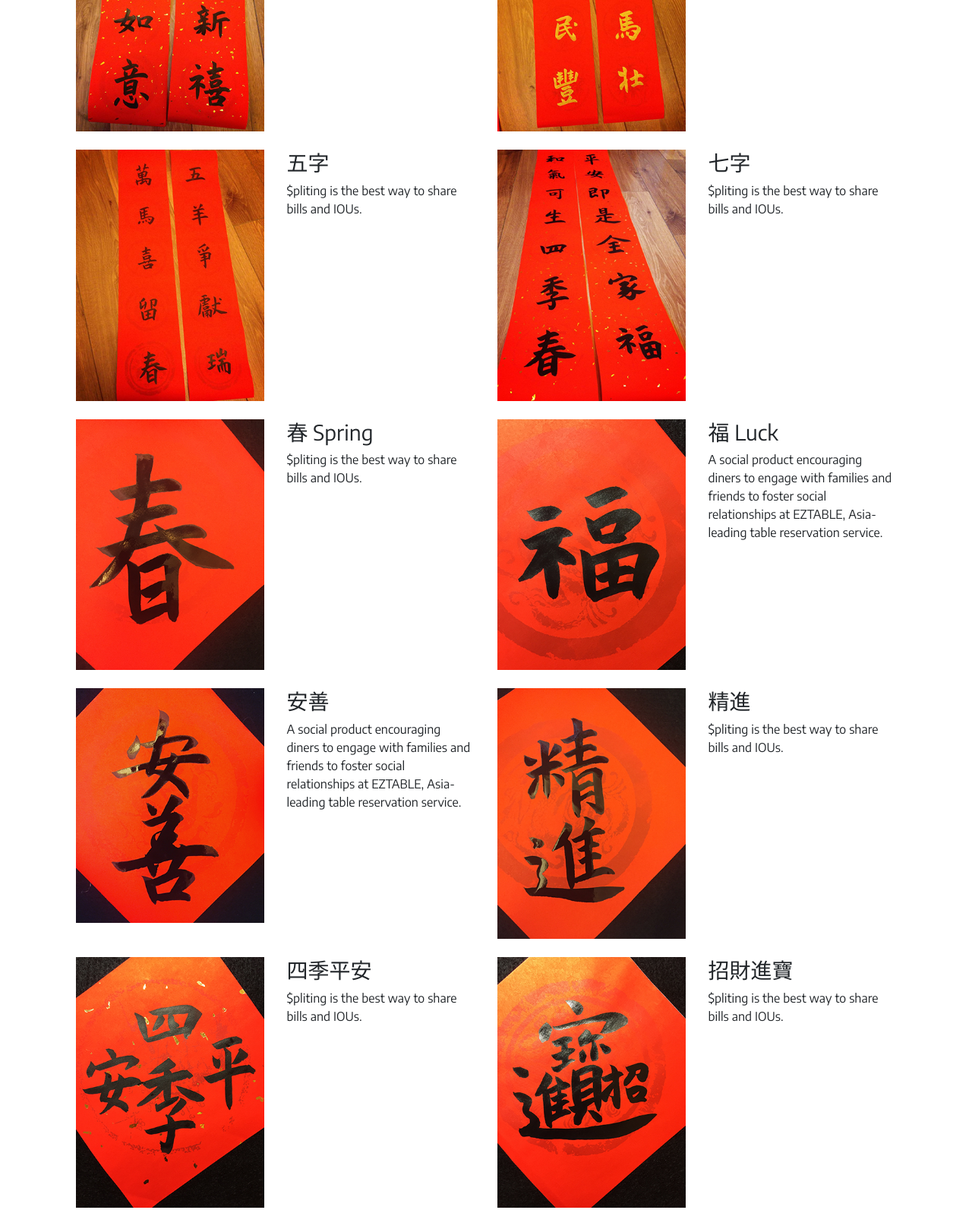
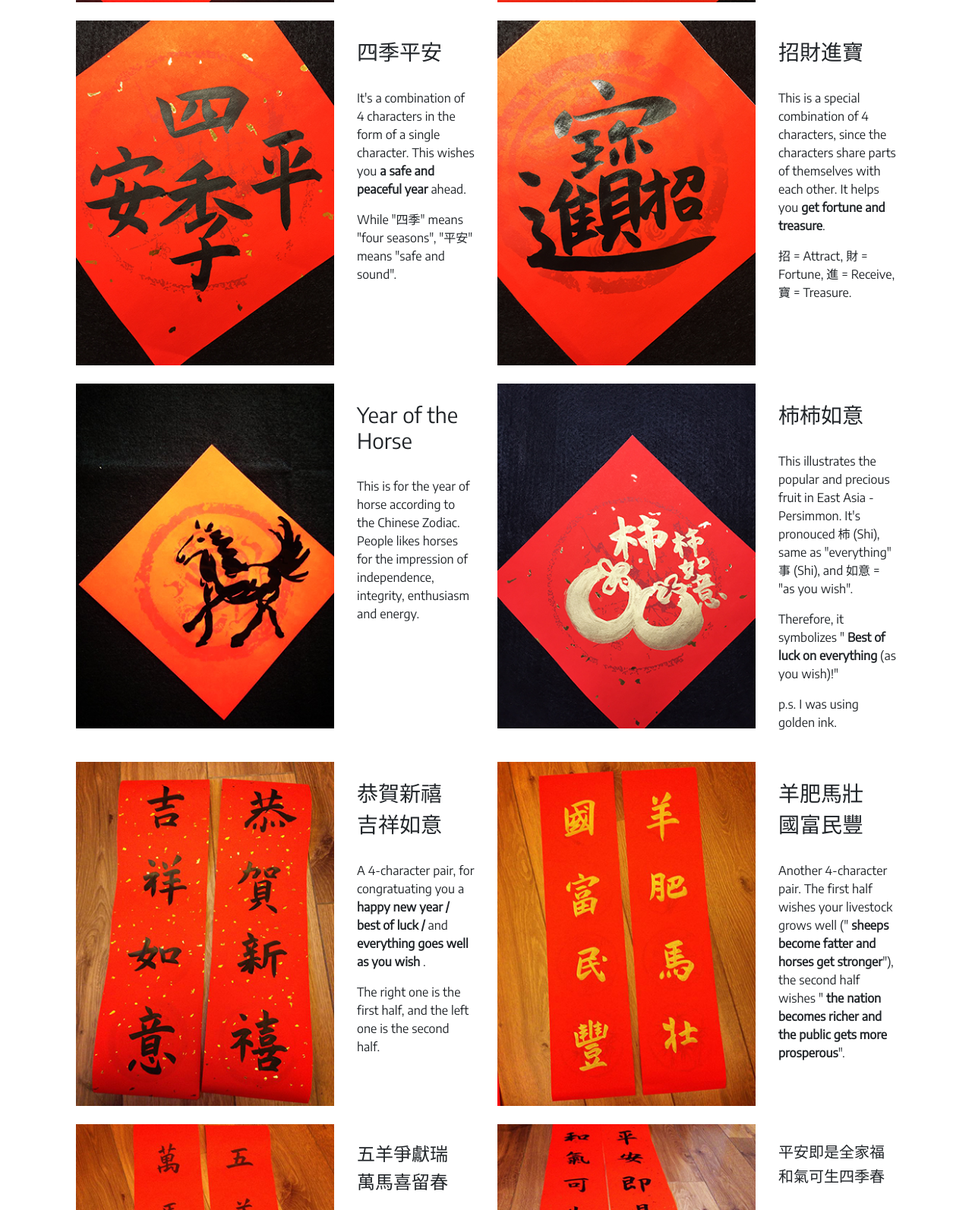
Before and after one commit to michellechou/html290-final-project, a website: page calligraphy/index.html in a window 1280 px wide. Shown: the part 965-2558 px from the top of the page at 76% size. Drawn offline with nearby package versions, Linux system fonts and the light colour scheme; files that its build step writes are made by us from their sources; a web font is replaced by a local one.

Commit message:
calligraphy done

```diff
--- a/calligraphy/index.html
+++ b/calligraphy/index.html
@@ -22,7 +22,6 @@
     <link rel="stylesheet" href="./css/style.css">
     <link href="https://fonts.googleapis.com/css?family=Encode+Sans" rel="stylesheet">
     <link href="https://fonts.googleapis.com/css?family=Encode+Sans+Condensed" rel="stylesheet">
-
     <style>
         body {
             font-family: 'Encode Sans', sans-serif;
@@ -33,7 +32,7 @@
 </head>
 
 <body>
-    <nav class="navbar navbar-expand-sm navbar-light bg-white sticky-top">
+    <nav class="navbar navbar-expand-sm navbar-light sticky-top" style="background-color: #fcf4ef; ">
         <a class="navbar-brand namefont col-9" href="../index.html#projects"> ← Ming-Chieh (Michelle) Chou</a>
         <!-- <button class="navbar-toggler" type="button" data-toggle="collapse" data-target="#navbarNavAltMarkup" aria-controls="navbarNavAltMarkup"
                 aria-expanded="false" aria-label="Toggle navigation"> -->
@@ -53,11 +52,19 @@
         <div class="col-lg-8 col-sm-6 col-12 order-1">
             <br>
             <br>
-            <h3>Chinese Calligraphy</h3>
+            <h3>Chinese Calligraphy / New Year Couplets</h3>
             <br>
-            <p>Lorem ipsum dolor sit amet consectetur adipisicing elit. Autem quas assumenda expedita fugiat iusto eaque cumque
-                officia modi animi rem tenetur ut neque dignissimos voluptates, minima, quidem natus dolorem cupiditate.
+            <p>Chinese Calligraphy is one kind of artistic expressions of human language in a tangible form. The genres of painting
+                and calligraphy developed simultaneously, sharing identical tools—namely, brush and ink.
             </p>
+            <p> I started practicing both since high school, and developed my own style. In recent years, I've been focusing
+                on applying both skills to write (and paint) modern Chinese New Year Couplets, which can be either a single
+                character, a pair of two complementary poetic lines, or multiple characters being creatively combined into
+                one in artistic forms. Couplets convey maxims or best wishes for the coming year, written on special red
+                papers.
+            </p>
+            <p> I love writing New Year Couplets for bringing happiness and wishes for family and friends. And some of them make
+                "customized order" for the kind of wishes they want! ;-) Here are 11 of my recent works.</p>
         </div>
         <div class="col-lg-4 col-sm-6 col-12 order-2">
             <br>
@@ -66,171 +73,211 @@
             </div>
         </div>
     </div>
-
+    <br>
+    <hr>
+    <br>
     <div class="container ">
         <div class="row ">
             <!-- Pic 1 -->
-            <div class="col-lg-3 col-sm-6 col-12 order-1 ">
-                <br>
+            <div class="col-lg-4 col-sm-6 col-12 order-001 ">
                 <div class="box_img">
-                    <img src="./images/1-1-350.jpg " width="100% " height="100% " alt="project2 ">
+                    <img src="./images/1-1-350.jpg " width="100% " height="100% " alt="spring">
                 </div>
             </div>
-            <div class="col-lg-3 col-sm-6 col-12 order-2">
+            <div class="col-lg-2 col-sm-6 col-12 order-002">
                 <br>
                 <h3>春 Spring</h3>
-                <p>$pliting is the best way to share bills and IOUs.
+                <br>
+                <p>"Spring" is one of the most popular single characters for couplets. It means the best wishes for a rich and
+                    bountiful spring.
                 </p>
             </div>
             <!-- Pic 2 -->
-            <div class="col-lg-3 col-sm-6 col-12 order-3 ">
-                <br>
+            <div class="col-lg-4 col-sm-6 col-12 order-003 ">
                 <div class="box_img">
-                    <img src="./images/1-2-350.jpg " width="100% " height="100% " alt="project1 ">
+                    <img src="./images/1-2-350.jpg " width="100% " height="100% " alt="luck">
                 </div>
             </div>
-            <div class="col-lg-3 col-sm-6 col-12 order-4">
+            <div class="col-lg-2 col-sm-6 col-12 order-004">
                 <br>
                 <h3>福 Luck</h3>
-                <p>A social product encouraging diners to engage with families and friends to foster social relationships at
-                    EZTABLE, Asia-leading table reservation service.
+                <br>
+                <p>"Luck" is another self-explanatory popular character. Wishing you the best of luck in the coming year.
                 </p>
             </div>
             <!-- Pic 3 -->
-            <div class="col-lg-3 col-sm-6 col-12 order-5">
+            <div class="col-lg-4 col-sm-6 col-12 order-005">
                 <br>
                 <div class="box_img">
-                    <img src="./images/2-1-350.jpg " width="100% " height="100% " alt="project1 ">
+                    <img src="./images/3-1-350.jpg " width="100% " height="100% " alt="fourseasons">
                 </div>
             </div>
-            <div class="col-lg-3 col-sm-6 col-12 order-6">
+            <div class="col-lg-2 col-sm-6 col-12 order-006">
                 <br>
-                <h3>安善</h3>
-                <p>A social product encouraging diners to engage with families and friends to foster social relationships at
-                    EZTABLE, Asia-leading table reservation service.
-                </p>
+                <br>
+                <h3>四季平安</h3>
+                <br> It's a combination of 4 characters in the form of a single character. This wishes you
+                <b> a safe and peaceful year </b>ahead.</p>
+                <p>While "四季" means "four seasons", "平安" means "safe and sound".</p>
             </div>
             <!-- Pic 4 -->
-            <div class="col-lg-3 col-sm-6 col-12 order-7">
-                <br>
-                <div class="box_img">
-                    <img src="./images/2-2-350.jpg " width="100% " height="100% " alt="project1 ">
-                </div>
-            </div>
-            <div class="col-lg-3 col-sm-6 col-12 order-8">
-                <br>
-                <h3>精進</h3>
-                <p>$pliting is the best way to share bills and IOUs.
-                </p>
-            </div>
-            <!-- Pic 5 -->
-            <div class="col-lg-3 col-sm-6 col-12 order-9">
-                <br>
-                <div class="box_img">
-                    <img src="./images/3-1-350.jpg " width="100% " height="100% " alt="project1 ">
-                </div>
-            </div>
-            <div class="col-lg-3 col-sm-6 col-12 order-10">
-                <br>
-                <h3>四季平安</h3>
-                <p>$pliting is the best way to share bills and IOUs.
-                </p>
-            </div>
-            <!-- Pic 6 -->
-            <div class="col-lg-3 col-sm-6 col-12 order-11">
+            <div class="col-lg-4 col-sm-6 col-12 order-007">
                 <br>
                 <div class="box_img">
                     <img src="./images/3-2-350.jpg " width="100% " height="100% " alt="project1 ">
                 </div>
             </div>
-            <div class="col-lg-3 col-sm-6 col-12 order-12">
+            <div class="col-lg-2 col-sm-6 col-12 order-008">
+                <br>
                 <br>
                 <h3>招財進寶</h3>
-                <p>$pliting is the best way to share bills and IOUs.
+                <br>
+                <p>This is a special combination of 4 characters, since the characters share parts of themselves with each other.
+                    It helps you
+                    <b>get fortune and treasure</b>.
+                </p>
+                <p> 招 = Attract, 財 = Fortune, 進 = Receive, 寶 = Treasure.
                 </p>
             </div>
-            <!-- Pic 7 -->
-            <div class="col-lg-3 col-sm-6 col-12 order-13">
+            <!-- Pic 5 -->
+            <div class="col-lg-4 col-sm-6 col-12 order-009">
                 <br>
                 <div class="box_img">
                     <img src="./images/4-1-350.jpg " width="100% " height="100% " alt="project1 ">
                 </div>
             </div>
-            <div class="col-lg-3 col-sm-6 col-12 order-14">
+            <div class="col-lg-2 col-sm-6 col-12 order-010">
                 <br>
-                <h3>Year of Hourse</h3>
-                <p>$pliting is the best way to share bills and IOUs.
+                <br>
+                <h3>Year of the Horse</h3>
+                <br>
+                <p>This is for the year of horse according to the Chinese Zodiac. People likes horses for the impression of
+                    independence, integrity, enthusiasm and energy.
                 </p>
             </div>
-            <!-- Pic 8 -->
-            <div class="col-lg-3 col-sm-6 col-12 order-15">
+            <!-- Pic 6 -->
+            <div class="col-lg-4 col-sm-6 col-12 order-011">
                 <br>
                 <div class="box_img">
                     <img src="./images/4-2-350.jpg " width="100% " height="100% " alt="project1 ">
                 </div>
             </div>
-            <div class="col-lg-3 col-sm-6 col-12 order-16">
+            <div class="col-lg-2 col-sm-6 col-12 order-012">
                 <br>
-                <h3>事事如意</h3>
-                <p>$pliting is the best way to share bills and IOUs.
-                </p>
+                <br>
+                <h3>柿柿如意</h3>
+                <br>
+                <p> This illustrates the popular and precious fruit in East Asia - Persimmon. It's pronouced 柿 (Shi), same as
+                    "everything" 事 (Shi), and 如意 = "as you wish".</p>
+
+                <p>Therefore, it symbolizes "
+                    <b>Best of luck on everything</b> (as you wish)!"</p>
+                <p>p.s. I was using golden ink.</p>
+
             </div>
-            <!-- Pic 9 -->
-            <div class="col-lg-3 col-sm-6 col-12 order-17">
+            <!-- Pic 7 -->
+            <div class="col-lg-4 col-sm-6 col-12 order-013">
                 <br>
                 <div class="box_img">
                     <img src="./images/5-1-350.jpg " width="100% " height="100% " alt="project1 ">
                 </div>
             </div>
-            <div class="col-lg-3 col-sm-6 col-12 order-18">
+            <div class="col-lg-2 col-sm-6 col-12 order-014">
                 <br>
-                <h3>恭賀新禧 吉祥如意</h3>
-                <p>$pliting is the best way to share bills and IOUs.
+                <br>
+                <h3>恭賀新禧</h3>
+                <h3>吉祥如意</h3>
+                <br>
+                <p>A 4-character pair, for congratuating you a
+                    <b>happy new year / best of luck / </b>and
+                    <b>everything goes well as you wish
+                    </b>.
                 </p>
+                <p>The right one is the first half, and the left one is the second half.</p>
+
+
             </div>
-            <!-- Pic 10 -->
-            <div class="col-lg-3 col-sm-6 col-12 order-19">
+            <!-- Pic 8 -->
+            <div class="col-lg-4 col-sm-6 col-12 order-015">
                 <br>
                 <div class="box_img">
                     <img src="./images/5-2-350.jpg " width="100% " height="100% " alt="project1 ">
                 </div>
             </div>
-            <div class="col-lg-3 col-sm-6 col-12 order-20">
+            <div class="col-lg-2 col-sm-6 col-12 order-016">
                 <br>
-                <h3>羊肥馬壯 國富民安</h3>
-                <p>$pliting is the best way to share bills and IOUs.
+                <br>
+                <h3>羊肥馬壯</h3>
+                <h3>國富民豐</h3>
+                <br>
+                <p> Another 4-character pair. The first half wishes your livestock grows well ("
+                    <b>sheeps become fatter and horses get stronger</b>"), the second half wishes "
+                    <b>the nation becomes richer and the public gets more prosperous</b>".
                 </p>
             </div>
-            <!-- Pic 11 -->
-            <div class="col-lg-3 col-sm-6 col-12 order-21">
+            <!-- Pic 9 -->
+            <div class="col-lg-4 col-sm-6 col-12 order-017">
                 <br>
                 <div class="box_img">
                     <img src="./images/6-1-350.jpg " width="100% " height="100% " alt="project1 ">
                 </div>
             </div>
-            <div class="col-lg-3 col-sm-6 col-12 order-22">
+            <div class="col-lg-2 col-sm-6 col-12 order-018">
                 <br>
-                <h3>五字</h3>
-                <p>$pliting is the best way to share bills and IOUs.
+                <br>
+                <h4>五羊爭獻瑞</h4>
+                <h4>萬馬喜留春</h4>
+                <br>
+                <p>A 5-character pair. This one is especially for sending the Year of the Horse away and welcoming the upcoming
+                    Year of the Goat. It says that many goats are eager to bring blessings, and horses are happy to welcome
+                    the new spring.
                 </p>
             </div>
-            <!-- Pic 12 -->
-            <div class="col-lg-3 col-sm-6 col-12 order-23">
+            <!-- Pic 10 -->
+            <div class="col-lg-4 col-sm-6 col-12 order-019">
                 <br>
                 <div class="box_img">
                     <img src="./images/6-2-350.jpg " width="100% " height="100% " alt="project1 ">
                 </div>
             </div>
-            <div class="col-lg-3 col-sm-6 col-12 order-24">
+            <div class="col-lg-2 col-sm-6 col-12 order-020">
                 <br>
-                <h3>七字</h3>
-                <p>$pliting is the best way to share bills and IOUs.
+                <br>
+                <h5>平安即是全家福</h5>
+                <h5>和氣可生四季春</h5>
+                <br>
+                <p>A 7-character pair. It states that (each individual) being safe and sound is already the best blessing for
+                    the family. And being gentle with each other can make each season as nice as the spring.
                 </p>
             </div>
         </div>
     </div>
     <hr>
-    <div class="w-100 "></div>
 
+    <!-- Final Pic -->
+    <div class="container">
+        <div class="row ">
+
+            <div class="col-lg-4 col-sm-12 col-12 order-022">
+                <br>
+                <h4>"Product - No Delay, No Bug"</h3>
+                    <br>
+                    <p>I wrote this for our product development team during Chinese New Year for fun to motivate them, and people
+                        loved it! ;-)</p>
+                    <p>(center) "Product"</p>
+                    <p>(left) "No Delay"</p>
+                    <p>(right) "No Bug"</p>
+
+            </div>
+            <div class="col-lg-8 col-sm-12 col-12 order-023">
+
+                <div class="box_img">
+                    <img src="./images/7.jpg " width="100% " height="100% " alt="project2 ">
+                </div>
+            </div>
+        </div>
+    </div>
+    <hr>
+    <br>
 
 </html>
```
Also changed, not shown: index.html (+14 -14 lines), calligraphy/images/7.jpg (added), images/p1.png (added), images/p2.png (added), images/p5.jpg (added).
